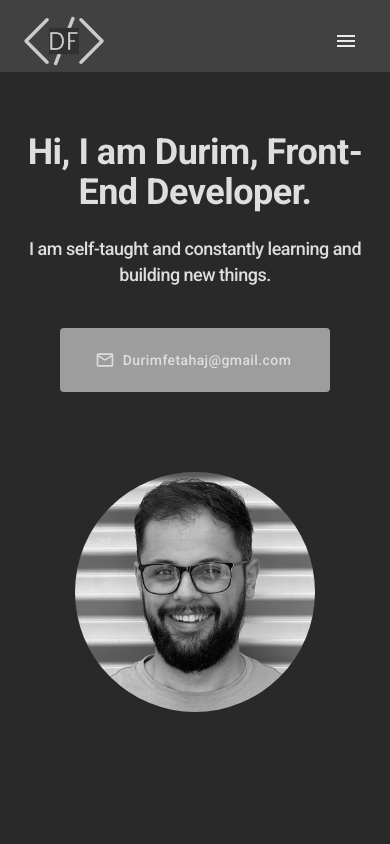
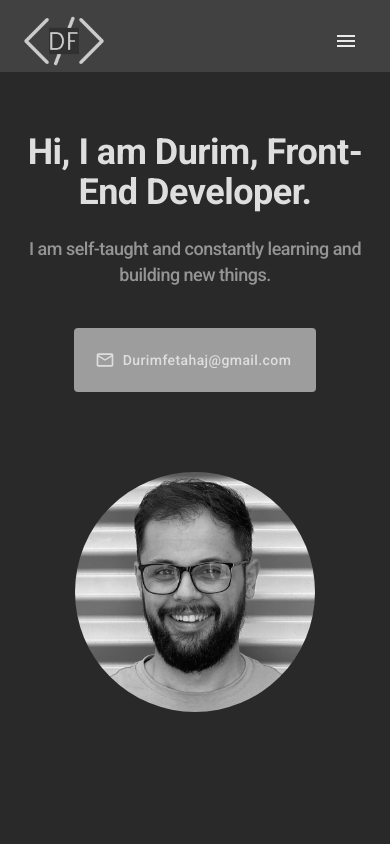
Before and after one commit to durimf/df_ptf, a React (Create React App) app: page / in a window 390 px wide. Shown: the top 844 px of the page. Built offline with nearby package versions, Linux system fonts and the light colour scheme.

Commit message:
Navbar and Me component are mobileResponsive

```diff
--- a/src/Components/Me.jsx
+++ b/src/Components/Me.jsx
@@ -82,7 +82,7 @@ function Me() {
               xs: 18,
               md: 24,
             },
-            color: "text.primary",
+            color: "#959595",
             marginBottom: {
               sm: 5,
               md: 10,
@@ -113,10 +113,12 @@ function Me() {
             borderRadius: "4px",
             color: "text.primary",
             width: {
-              xs: "270px",
+              xs: "242px",
               md: "400px",
             },
-            height: 64,
+            height: {
+              xs: 64,
+            },
             textTransform: "none",
             mb: {
               xs: 10,
```
